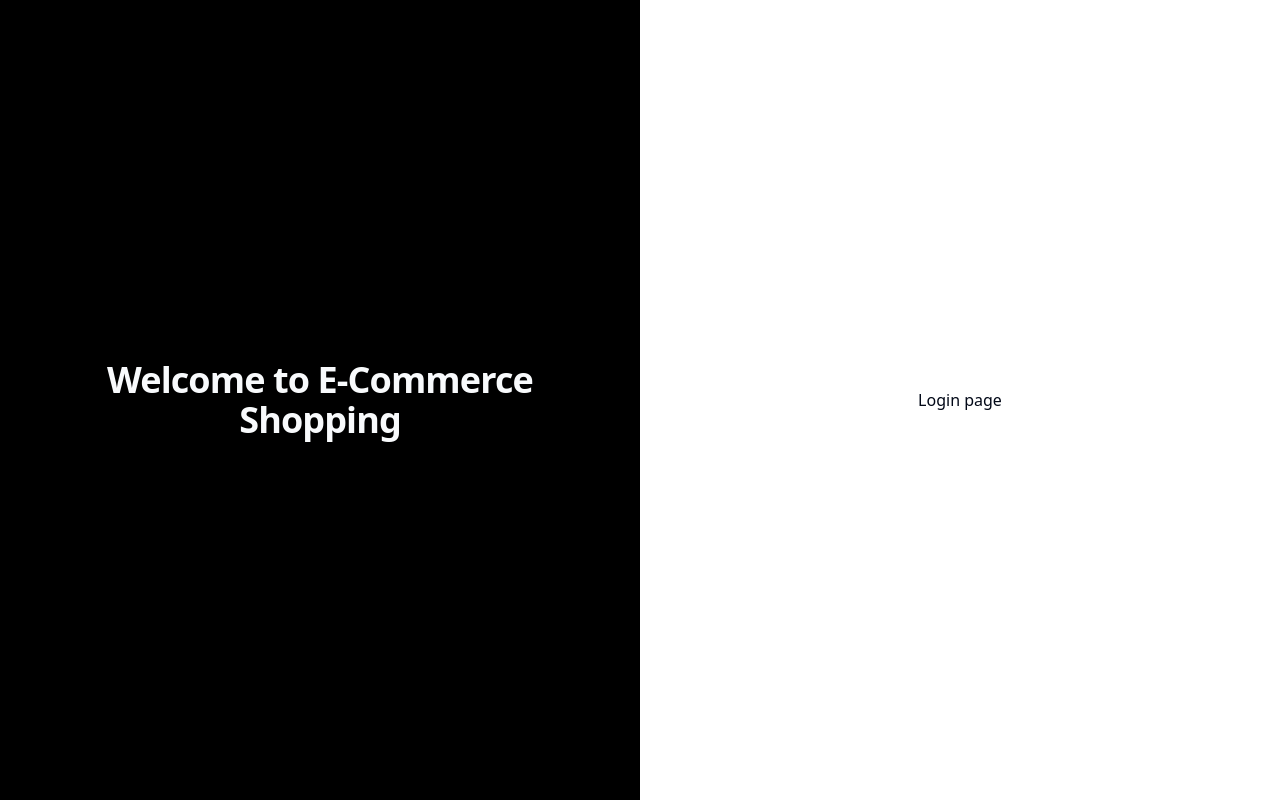
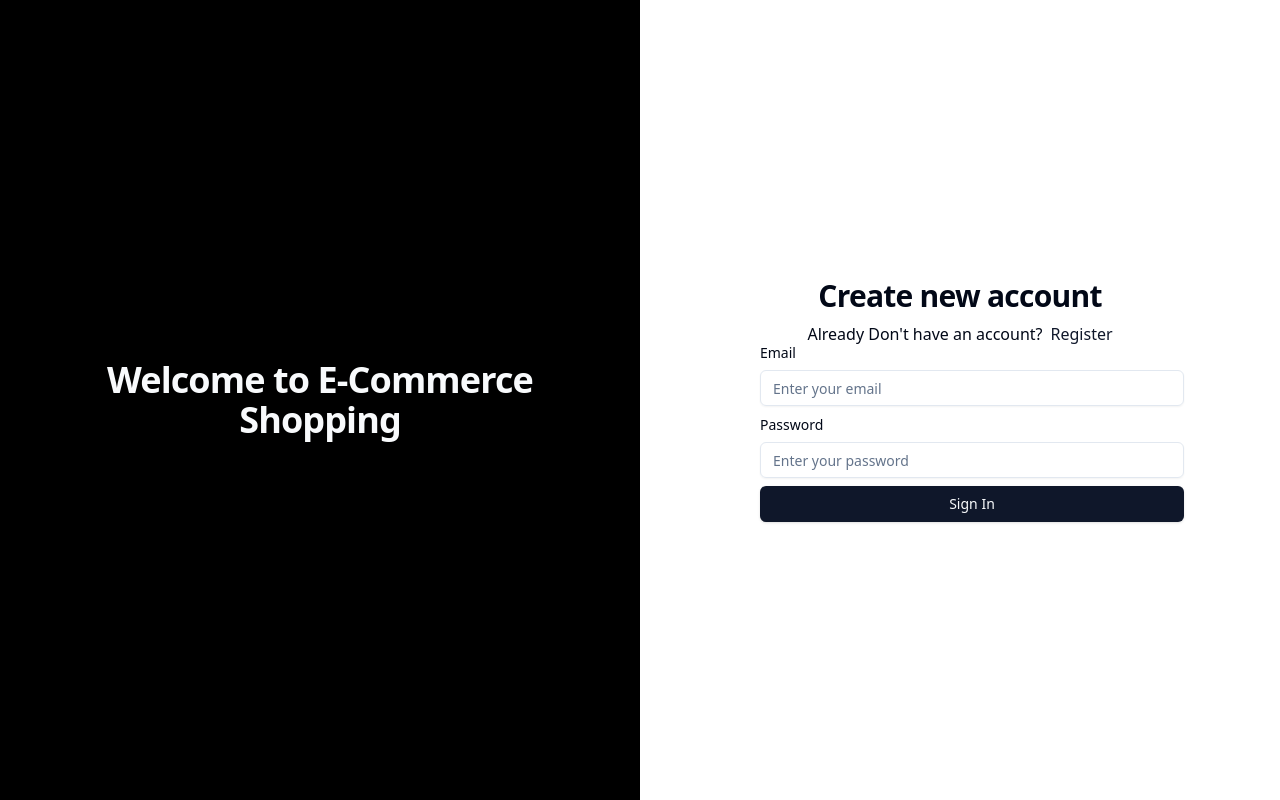
Before and after one commit to Surendrarayamajhi/DandD_ecom, a React (Vite) app in the folder client/: page /auth/login in a window 1280 px wide. Built offline with nearby package versions, Linux system fonts and the light colour scheme.

Commit message:
login page ui completed

```diff
--- a/client/src/pages/auth/login.jsx
+++ b/client/src/pages/auth/login.jsx
@@ -1,8 +1,38 @@
-import React from 'react'
+import CommonForm from '@/components/common/form'
+import { loginFormControls } from '@/config'
+import React, { useState } from 'react'
+import { Link } from 'react-router-dom'
+
+
+const initialState = {
+  userName : '',
+  email : '',
+  password : '',
+}
 
 const AuthLogin = () => {
+
+  const [formData, setFormData] = useState(initialState)
+
+  function onSubmit(){
+
+  }
   return (
-    <div>Login page</div>
+    <div className='mx-auto w-full max-w-md space-x-6'>
+      <div className='text-center'>
+        <h1 className='text-3xl font-bold tracking-tight text-foreground'> Create new account</h1>
+        <p className='mt-2'>Already Don't have an account?
+          <Link className='font-medium ml-2 text-primary hover:underline' to='/auth/register'>Register</Link>
+        </p>
+      </div>
+      <CommonForm
+      formControls={loginFormControls}
+      buttonText={'Sign In'}
+      formData={formData}
+      setFormData={setFormData}
+      onSubmit={onSubmit}
+      />
+    </div>
   )
 }
 
```
